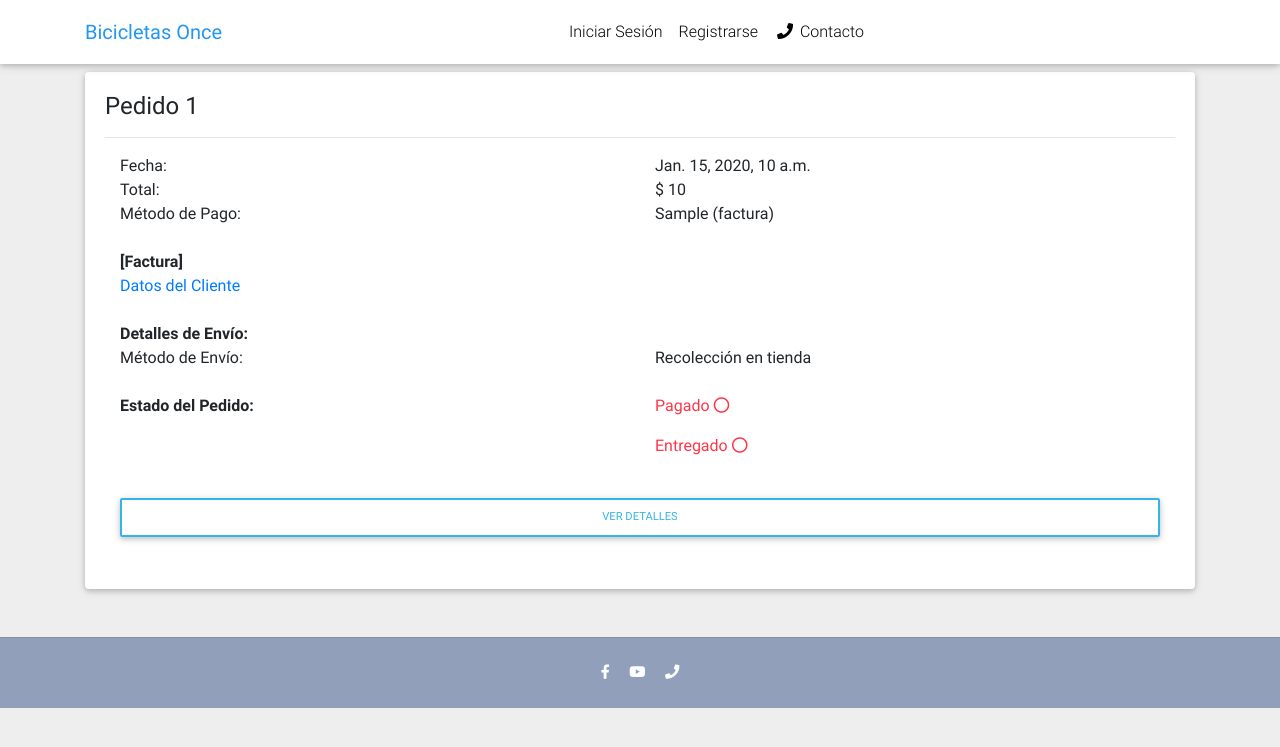
After one commit to williampalacios/boed, a Django app: template templates/orders-staff.html in a window 1280 px wide. The commit adds this page. Shown: the top 747 px of the page. Run offline with Django 3.2, Linux system fonts and the light colour scheme; the template is opened without the code that fills it: most values are stand-ins (such as "Sample title", 1, 10 or a date in 2020); parts of the project's set-up code (start-up, migrations or seed data) failed here and were passed over; some libraries are stand-ins or nearby versions.

Commit message:
vista pedidos staff commit 1

```diff
--- a/core/models.py
+++ b/core/models.py
@@ -126,6 +126,9 @@ class Order(models.Model):
     def get_absolute_url(self):
         return reverse("core:order", args=[str(self.id)])
 
+    def get_user_url(self):
+        return reverse("core:user", args=[self.user.id])
+
 
 class OrderItem(models.Model):
     item = models.ForeignKey(Item, on_delete=models.PROTECT)
--- a/core/urls.py
+++ b/core/urls.py
@@ -1,9 +1,10 @@
 from django.urls import path
-from .views import HomeView, CheckoutView, ItemDetailView, add_to_cart, remove_from_cart, OrderSummaryView, add_to_cart_os, remove_from_cart_os, delete_from_cart_os, HomeViewHerr, HomeViewBic, HomeViewRef, OrderDetailView, charge, AddressView, ShippingOptionsView, chargeCash, PrivacyView, HomeViewAcc, ContactView, OrdersView, OrderView
+from .views import HomeView, CheckoutView, ItemDetailView, add_to_cart, remove_from_cart, OrderSummaryView, add_to_cart_os, remove_from_cart_os, delete_from_cart_os, HomeViewHerr, HomeViewBic, HomeViewRef, OrderDetailView, charge, AddressView, ShippingOptionsView, chargeCash, PrivacyView, HomeViewAcc, ContactView, OrdersView, OrderView, OrdersViewStaff, UserView
 
 app_name = 'core'
 
 urlpatterns = [
+    path('orders-staff/', OrdersViewStaff.as_view(), name='orders-staff'),
     path('orders/', OrdersView.as_view(), name='orders'),
     path('contact/', ContactView, name='contact'),
     path('', HomeView, name='home'),
@@ -22,6 +23,7 @@ urlpatterns = [
     path('order-summary/', OrderSummaryView.as_view(), name='order-summary'),
     path('product/<pk>/', ItemDetailView.as_view(), name='product'),
     path('order/<pk>/', OrderView.as_view(), name='order'),
+    path('user/<pk>', UserView.as_view(), name='user'),
     path('order-detail/', OrderDetailView.as_view(), name='order-detail'),
     path('add-to-cart/<pk>/', add_to_cart, name='add-to-cart'),
     path('remove-from-cart/<pk>', remove_from_cart, name='remove-from-cart'),
--- a/templates/navbar.html
+++ b/templates/navbar.html
@@ -42,6 +42,13 @@
                         <span class="badge red z-depth-1 mr-1"> {{ request.user|cart_item_count }} </span>
                         <i class="fas fa-shopping-cart"></i>Carrito
                         <span class="sr-only">(current)</span>
+                    </a>
+                </li>
+                {% endif %}
+                {% if request.user.is_staff %}
+                <li class="nav-item">
+                    <a class="nav-link waves-effect " href="/orders-staff/">
+                        Pedidos (staff)
                     </a>
                 </li>
                 {% endif %}
--- a/templates/order-page.html
+++ b/templates/order-page.html
@@ -57,7 +57,7 @@
                     </tr>
                     <tr>
                         <td colspan="6">
-                            <a class="btn btn-primary float-right" href="/orders/">Regresar</a>
+                            <a class="btn btn-primary float-right" href="{{ referer }}">Regresar</a>
                         </td>
                     </tr>
                 </tbody>
--- /dev/null
+++ b/templates/orders-staff.html
@@ -0,0 +1,120 @@
+{% extends "base.html" %}
+{% block head_title %}Bicicletas Once / Detalle del pedido{% endblock %}
+{% block content %}
+
+<body class="grey lighten-3">
+    <!--Main layout-->
+    <main>
+
+        <!-- Card -->
+        <div class="container wow fadeIn">
+            {% for order in orders_qs %}
+            <div class="card testimonial-card">
+
+                <!-- Background color -->
+                <div class=" card-up indigo lighten-1"></div>
+
+                <!-- Content -->
+                <div class="card-body">
+                    <!-- Name -->
+                    <h4 class="card-title">Pedido {{order.id}}</h4>
+                    <hr>
+                    <div class="container">
+                        <div class="row">
+                            <div class="col">Fecha:</div>
+                            <div class="col">{{ order.ordered_date }}</div>
+                        </div>
+                        <div class="row">
+                            <div class="col">Total:</div>
+                            <div class="col">$ {{ order.total }}</div>
+                        </div>
+                        <div class="row">
+                            <div class="col">Método de Pago:</div>
+                            <div class="col">{{ order.get_pay_method_display }}{% if order.fact %} (factura) {% endif %}
+                            </div>
+                        </div>
+                        {% if order.fact %}
+                        <br>
+                        <div class="row">
+                            <div class="col"><b>[Factura]</b></div>
+                        </div>
+                        {% endif %}
+                        <div class="row">
+                            <div class="col">
+                                <a href="{{ order.get_user_url }}" class="stretched-link">Datos del Cliente</a>
+                            </div>
+                        </div>
+                        <br>
+                        <div class="row">
+                            <div class="col"><b>Detalles de Envío:</b></div>
+                        </div>
+                        <div class="row">
+                            <div class="col">Método de Envío:</div>
+                            {% if order.shipping_option == 'P' %}
+                            <div class="col">Paquetería</div>
+                            {% else %}
+                            <div class="col">Recolección en tienda</div>
+                            {% endif %}
+                        </div>
+                        {% if order.shipping_option == 'P' %}
+                        <div class="row">
+                            <div class="col">Dirección de Envío:</div>
+                            <div class="col">{{ order.address }}</div>
+                        </div>
+                        {% endif %}
+                        <br>
+                        <div class="row">
+                            <div class="col"><b>Estado del Pedido:</b></div>
+                            <div class="col">
+                                {% if order.paid %}
+                                <p class="text-success">Pagado
+                                    <i class="far fa-check-circle"></i>
+                                </p>
+                                {% else %}
+                                <p class="text-danger">Pagado
+                                    <i class="far fa-circle"></i>
+                                </p>
+                                {% endif %}
+                                {% if order.shipping_option == 'P' %}
+                                {% if order.sent %}
+                                <p class="text-success">Enviado
+                                    <i class="far fa-check-circle"></i>
+                                </p>
+                                {% else %}
+                                <p class="text-danger">Enviado
+                                    <i class="far fa-circle"></i>
+                                </p>
+                                {% endif %}
+                                {% else %}
+                                {% if order.sent %}
+                                <p class="text-success">Entregado
+                                    <i class="far fa-check-circle"></i>
+                                </p>
+                                {% else %}
+                                <p class="text-danger">Entregado
+                                    <i class="far fa-circle"></i>
+                                </p>
+                                {% endif %}
+                                {% endif %}
+                            </div>
+                        </div>
+                        <br>
+                        <div class="row">
+                            <div class="col">
+                                <p>
+                                    <a href="{{ order.get_absolute_url }}"
+                                        class="btn btn-outline-info waves-effect btn-md btn-block">
+                                        Ver Detalles
+                                    </a>
+                                </p>
+                            </div>
+                        </div>
+                    </div>
+                </div>
+                <!-- Card -->
+            </div>
+            <br>
+            {% endfor %}
+    </main>
+</body>
+{% endblock content %}
```
Also changed, not shown: core/views.py (+41 -1 lines), templates/user.html (added, +38 -0 lines).
